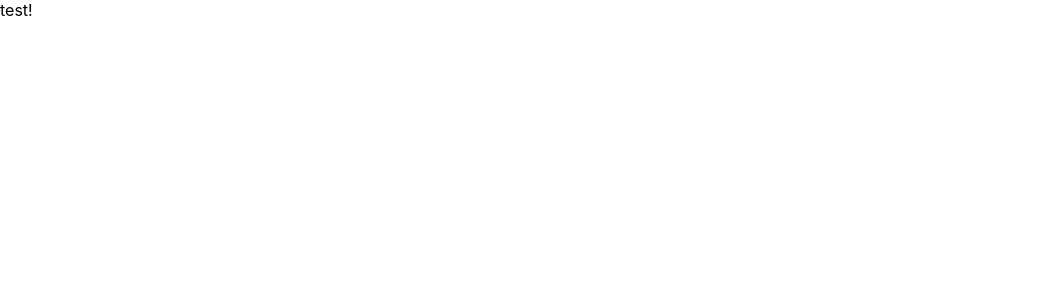
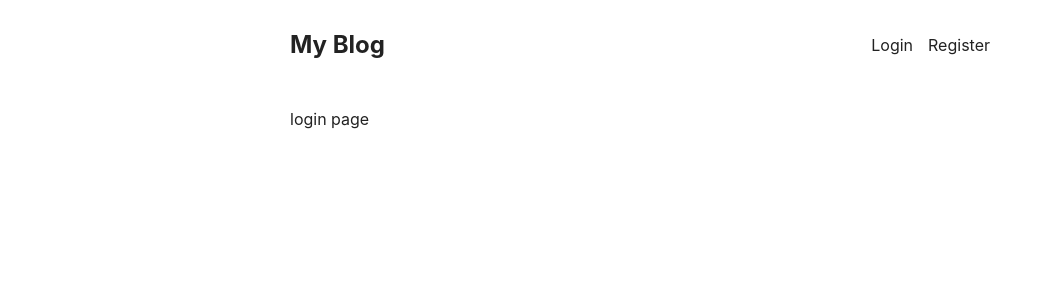
Before and after one commit to IanD1013/blog, a React (Create React App) app in the folder client/: page /login in a window 1280 px wide. Shown: the top 300 px of the page, without its empty margins (0-1052 px from the left). Built offline with nearby package versions, Linux system fonts and the light colour scheme.

Commit message:
Add basic styles and structures

```diff
--- a/client/src/App.css
+++ b/client/src/App.css
@@ -0,0 +1,66 @@
+body {
+  color: #222;
+}
+
+img {
+  max-width: 100%;
+}
+
+main {
+  padding: 10px;
+  max-width: 700px;
+  margin: 0 auto;
+}
+
+header {
+  display: flex;
+  justify-content: space-between;
+  margin-top: 20px;
+  margin-bottom: 50px;
+  align-items: center;
+}
+
+header a {
+  text-decoration: none;
+  color: inherit;
+}
+
+header a.logo {
+  font-weight: bold;
+  font-size: 1.5rem;
+}
+
+header nav {
+  display: flex;
+  gap: 15px;
+}
+
+div.post {
+  display: grid;
+  grid-template-columns: 0.9fr 1.1fr;
+  gap: 20px;
+  margin-bottom: 30px;
+}
+
+div.post div.texts h2 {
+  margin: 0;
+  font-size: 1.8rem;
+}
+
+div.post p.info {
+  margin: 6px 0;
+  color: #888;
+  font-size: 0.7rem;
+  font-weight: bold;
+  display: flex;
+  gap: 10px;
+}
+
+div.post p.info a.author {
+  color: #333;
+}
+
+div.post p.summary {
+  margin: 10px 0;
+  line-height: 1.4rem;
+}
--- a/client/src/App.js
+++ b/client/src/App.js
@@ -1,7 +1,33 @@
 import "./App.css";
+import Header from "./Header";
+import Post from "./Post";
+import { Route, Routes } from "react-router-dom";
 
 function App() {
-  return <main>test!</main>;
+  return (
+    <Routes>
+      <Route
+        index
+        element={
+          <main>
+            <Header />
+            <Post />
+            <Post />
+            <Post />
+          </main>
+        }
+      />
+      <Route
+        path={"/login"}
+        element={
+          <main>
+            <Header />
+            <div>login page</div>
+          </main>
+        }
+      />
+    </Routes>
+  );
 }
 
 export default App;
--- /dev/null
+++ b/client/src/Header.js
@@ -0,0 +1,15 @@
+import { Link } from "react-router-dom";
+
+export default function Header() {
+  return (
+    <header>
+      <a href="" className="logo">
+        My Blog
+      </a>
+      <nav>
+        <Link to="/login">Login</Link>
+        <Link to="/register">Register</Link>
+      </nav>
+    </header>
+  );
+}
--- /dev/null
+++ b/client/src/Post.js
@@ -0,0 +1,25 @@
+export default function Post() {
+  return (
+    <div className="post">
+      <div className="image">
+        <img
+          src="https://techcrunch.com/wp-content/uploads/2024/07/dyson-ontrac-headphones.jpg?w=1024"
+          alt=""
+        />
+      </div>
+
+      <div className="texts">
+        <h2>Dyson’s new OnTrac headphones don’t purify air</h2>
+        <p className="info">
+          <a className="author">Ian</a>
+          <time>2023-01-06 16:45</time>
+        </p>
+        <p className="summary">
+          If your top concern for a pair of headphones is how well they filter
+          the air, Dyson’s OnTrac aren’t for you. In fact, the new over-ear
+          headphones don’t filter air at all.
+        </p>
+      </div>
+    </div>
+  );
+}
--- a/client/src/index.js
+++ b/client/src/index.js
@@ -1,13 +1,16 @@
-import React from 'react';
-import ReactDOM from 'react-dom/client';
-import './index.css';
-import App from './App';
-import reportWebVitals from './reportWebVitals';
+import React from "react";
+import ReactDOM from "react-dom/client";
+import "./index.css";
+import App from "./App";
+import reportWebVitals from "./reportWebVitals";
+import { BrowserRouter } from "react-router-dom";
 
-const root = ReactDOM.createRoot(document.getElementById('root'));
+const root = ReactDOM.createRoot(document.getElementById("root"));
 root.render(
   <React.StrictMode>
-    <App />
+    <BrowserRouter>
+      <App />
+    </BrowserRouter>
   </React.StrictMode>
 );
 
```
